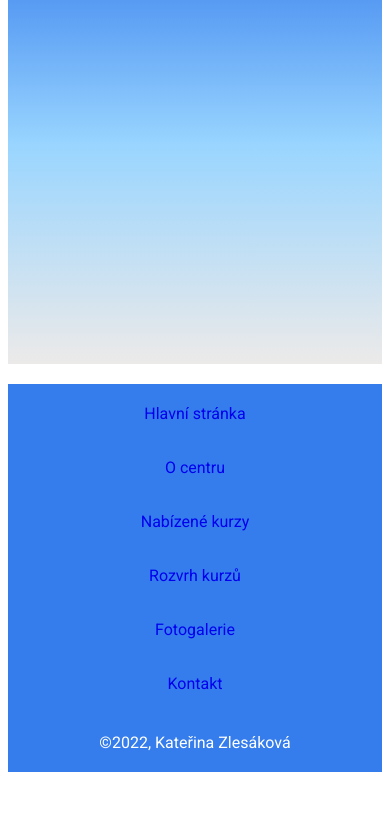
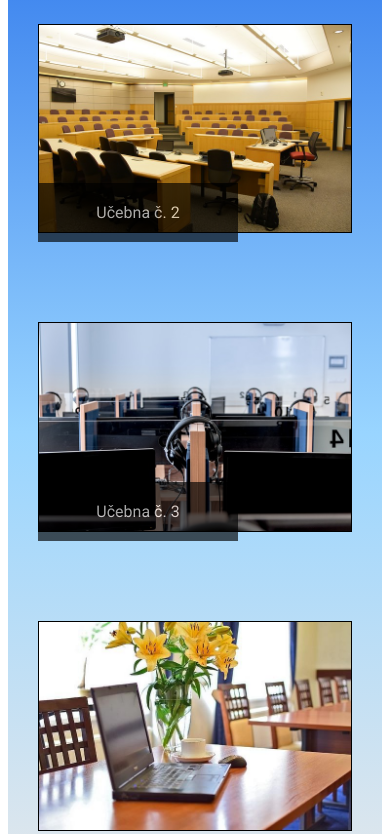
Before and after one commit to KaterinaZlesakova/zaverecny-projekt, an Eleventy site: page fotogalerie.html in a window 390 px wide. Shown: the part 612-1446 px from the top of the page. Before the commit the page ends 1392 px from the top, so only its background shows below. Built offline with nearby package versions, Linux system fonts and the light colour scheme; Eleventy itself is replaced by a stand-in of ours; files that its build step writes are made by us from their sources.

Commit message:
úprava fotogalerie

```diff
--- a/fotogalerie.html
+++ b/fotogalerie.html
@@ -7,74 +7,28 @@ title: Kontakt
 
     <h2 class="header__second">Fotogalerie</h2>
 
+    <div class="obsah__grid">
+
         <div class="galerie__main">
-    <img class="galerie__image">
-    <p class="galerie__description"></p>
+            <img class="galerie__image" src="/images/ucebna1.jpg">
+            <p class="galerie__description">Učebna č. 1</p>
 
 
         </div>
 
         <div class="galerie__main">
-    <img class="galerie__image">
-    <p class="galerie__description"></p>
+            <img class="galerie__image" src="/images/ucebna2.jpg">
+            <p class="galerie__description">Učebna č. 2</p>
 
 
         </div>
 
         <div class="galerie__main">
-    <img class="galerie__image">
-    <p class="galerie__description"></p>
+            <img class="galerie__image" src="/images/ucebna3.jpg">
+            <p class="galerie__description">Učebna č. 3</p>
 
 
         </div>
 
-<div class="galerie__main">
-    <img class="galerie__image">
-    <p class="galerie__description"></p>
-
-
-</div>
-
-<div class="galerie__main">
-    <img class="galerie__image">
-    <p class="galerie__description"></p>
-
-
-</div>
-
-<div class="galerie__main">
-    <img class="galerie__image">
-    <p class="galerie__description"></p>
-
-
-</div>
-
-
-<div class="galerie__main">
-    <img class="galerie__image">
-    <p class="galerie__description"></p>
-
-
-</div>
-
-<div class="galerie__main">
-    <img class="galerie__image">
-    <p class="galerie__description"></p>
-
-
-</div>
-
-<div class="galerie__main">
-    <img class="galerie__image">
-    <p class="galerie__description"></p>
-
-
-</div>
-
-<div class="galerie__main">
-    <img class="galerie__image">
-    <p class="galerie__description"></p>
-
-
     </div>
 </div>
--- /dev/null
+++ b/scss/_fotogalerie.scss
@@ -0,0 +1,39 @@
+@use "main";
+
+.obsah__grid {
+    display: grid;
+    grid-template-columns: repeat(3, 1fr);
+    grid-template-rows: 1fr;
+    gap: 10px;
+    padding: 20px;
+
+    @media screen and (max-width: 750px) {
+        grid-template-columns: 1fr;
+    }
+}
+
+.galerie__image {
+    max-width: 100%;
+    border: 1px solid main.$cerna;
+}
+
+.galeri__main {
+    position: relative;
+}
+
+.galerie__description {
+    background-color: main.$cerna;
+    color: main.$bila;
+    text-align: center;
+    opacity: 65%;
+    padding: 20px;
+    margin-top: 0;
+    position: absolute;
+    width: 200px;
+    bottom: 286px;
+
+    @media screen and (max-width: 750px) {
+        position: relative;
+        bottom: 353px;
+    }
+}
--- a/scss/_kurzy.scss
+++ b/scss/_kurzy.scss
@@ -1,5 +1,4 @@
 @use "main";
-@use "prispevek";
 
 .prispevek {
     display: grid;
@@ -21,8 +20,6 @@
         text-align: center;
     }
 }
-
-
 
 .prispevek img {
     width: 100%;
--- a/scss/style.scss
+++ b/scss/style.scss
@@ -8,3 +8,4 @@
 @use "kurz";
 @use "prispevek";
 @use "kurzy";
+@use "fotogalerie";
```
Also changed, not shown: css/style.css, images/ucebna1.jpg (added), images/ucebna2.jpg (added), images/ucebna3.jpg (added), scss/_prispevek.scss (deleted), 1 other file. Lines whose indentation alone changed are shown as unchanged.
